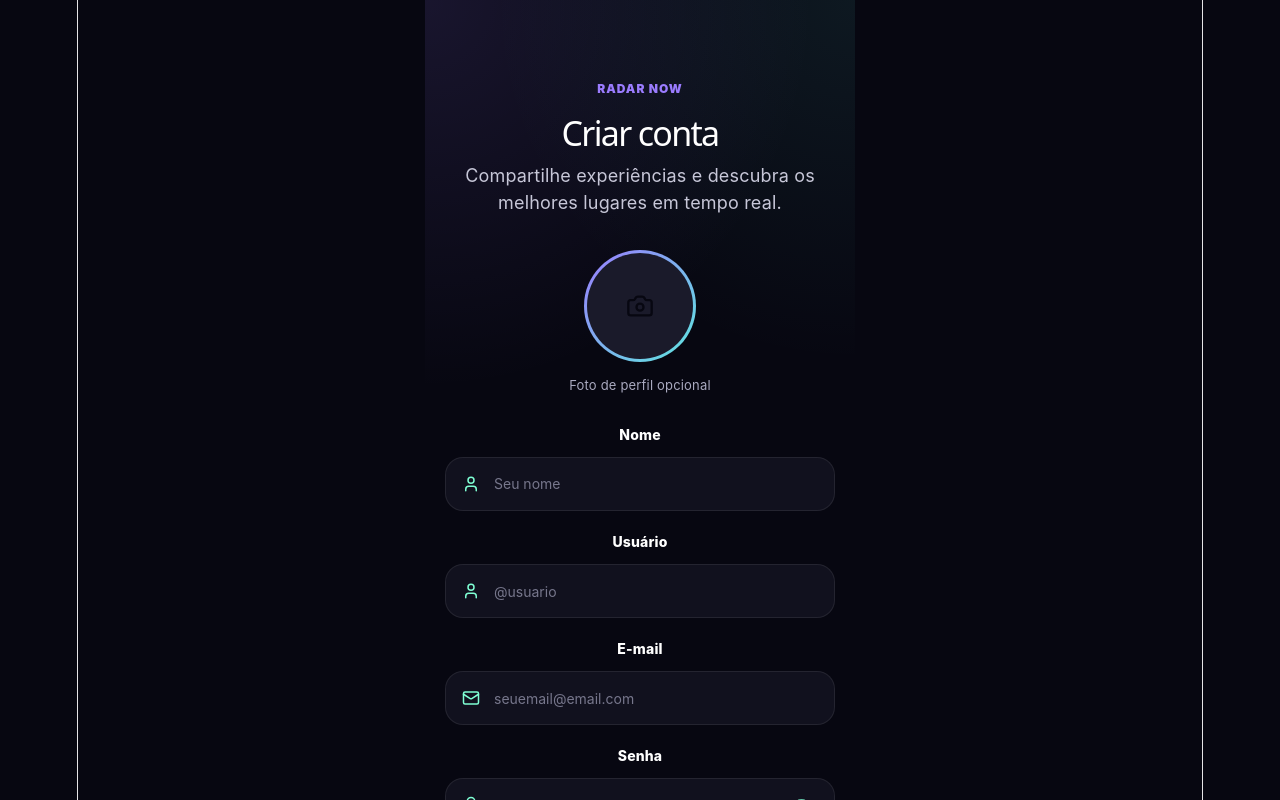
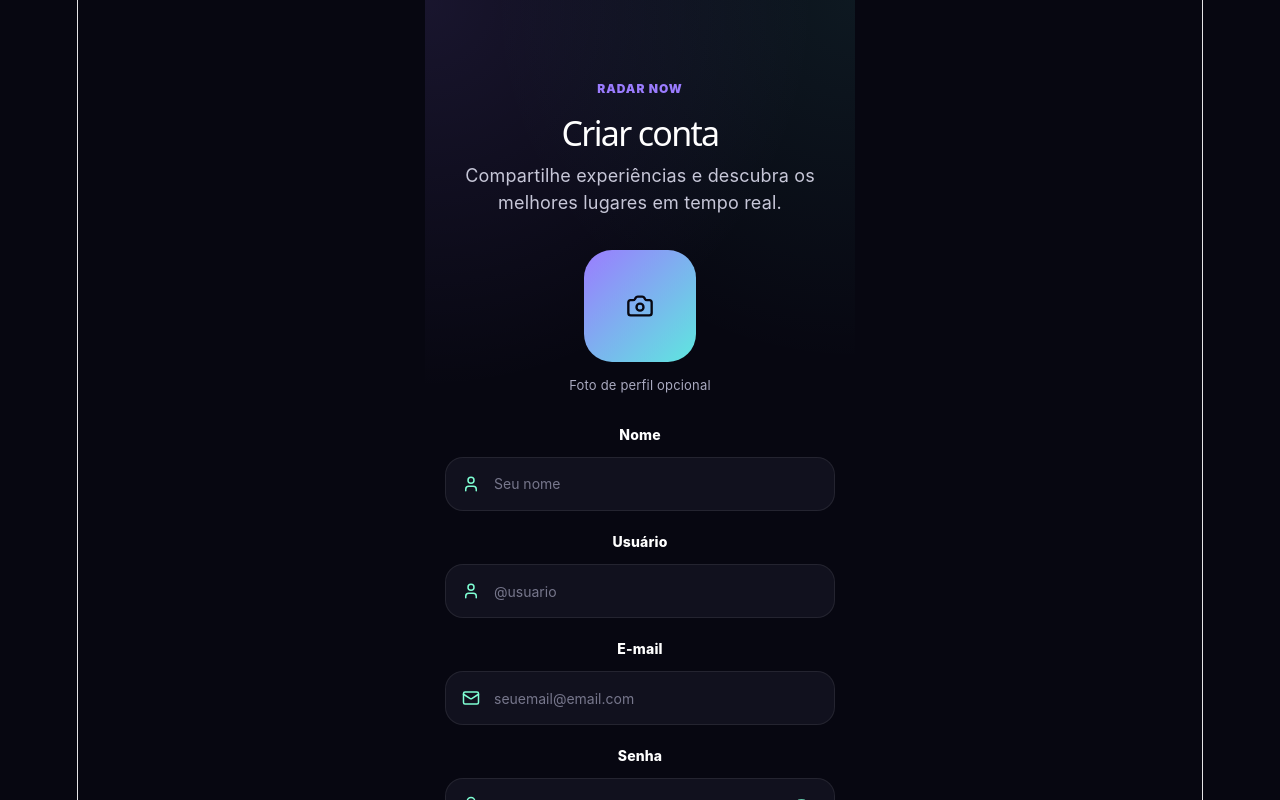
Before and after one commit to larissasiqueiraa/radarnow, a React (Vite) app in the folder frontend/: page /cadastro in a window 1280 px wide. Shown: the top 800 px of the page. Built offline with nearby package versions, Linux system fonts and the light colour scheme; no server answers.

Commit message:
Padroniza visual dos avatares

```diff
--- a/frontend/src/components/Avatar/Avatar.jsx
+++ b/frontend/src/components/Avatar/Avatar.jsx
@@ -124,6 +124,7 @@ function Avatar({
           : "Avatar do usuário"
       }
     >
+      <span className="rn-avatar-content">
         {mostrarFoto ? (
           <img
             src={foto}
@@ -151,6 +152,7 @@ function Avatar({
           />
         ) : null}
       </span>
+    </span>
   );
 }
 
--- a/frontend/src/components/Header/Header.css
+++ b/frontend/src/components/Header/Header.css
@@ -3,12 +3,7 @@
   height: 92px;
   padding: 18px 24px;
 
-  background:
-    linear-gradient(
-      135deg,
-      #171129 0%,
-      #07101a 100%
-    );
+  background: linear-gradient(135deg, #171129 0%, #07101a 100%);
 
   display: flex;
   align-items: center;
@@ -16,9 +11,7 @@
 
   position: relative;
 
-  border-bottom:
-    1px solid
-    rgba(255, 255, 255, 0.04);
+  border-bottom: 1px solid rgba(255, 255, 255, 0.04);
 }
 
 .app-logo,
@@ -43,8 +36,7 @@
   right: 26px;
   top: 50%;
 
-  transform:
-    translateY(-50%);
+  transform: translateY(-50%);
 
   width: 58px;
   height: 58px;
@@ -52,12 +44,9 @@
   border-radius: 50%;
   padding: 3px;
 
-  background:
-    rgba(155, 124, 255, 0.14);
+  background: rgba(155, 124, 255, 0.14);
 
-  border:
-    2px solid
-    rgba(155, 124, 255, 0.28);
+  border: 2px solid rgba(155, 124, 255, 0.28);
 
   color: #ffffff;
 
@@ -70,24 +59,19 @@
 
   transition: none;
 
-  -webkit-tap-highlight-color:
-    transparent;
+  -webkit-tap-highlight-color: transparent;
 }
 
 .app-profile-btn:visited,
 .app-profile-btn:hover,
 .app-profile-btn:active,
 .app-profile-btn:focus {
-  background:
-    rgba(155, 124, 255, 0.14);
-
-  border-color:
-    rgba(155, 124, 255, 0.28);
+  background: transparent;
+  border: none;
 
   color: #ffffff;
 
-  transform:
-    translateY(-50%);
+  transform: translateY(-50%);
 
   box-shadow: none;
   filter: none;
@@ -99,8 +83,7 @@
 }
 
 .app-profile-btn:focus-visible {
-  outline:
-    2px solid #9b7cff;
+  outline: 2px solid #9b7cff;
 
   outline-offset: 3px;
 }
--- a/frontend/src/pages/EditarPerfil/EditarPerfil.css
+++ b/frontend/src/pages/EditarPerfil/EditarPerfil.css
@@ -118,30 +118,11 @@
   width: 112px;
   height: 112px;
 
-  border-radius: 50%;
-
-  background:
-    linear-gradient(
-      #1a1a2a,
-      #1a1a2a
-    )
-    padding-box,
-    linear-gradient(
-      135deg,
-      #9b7cff,
-      #5ee7df
-    )
-    border-box;
-
-  border:
-    3px solid transparent;
-
   display: flex;
   align-items: center;
   justify-content: center;
 
   cursor: pointer;
-
   margin-bottom: 10px;
 }
 
--- a/frontend/src/pages/Perfil/Perfil.css
+++ b/frontend/src/pages/Perfil/Perfil.css
@@ -84,29 +84,11 @@
 .perfil-avatar {
   width: 112px;
   height: 112px;
-  border-radius: 50%;
-
-  background:
-    linear-gradient(
-      #1a1a2a,
-      #1a1a2a
-    )
-    padding-box,
-    linear-gradient(
-      135deg,
-      #9b7cff,
-      #5ee7df
-    )
-    border-box;
-
-  border:
-    3px solid transparent;
 
   display: flex;
   align-items: center;
   justify-content: center;
 
-  overflow: hidden;
   margin-bottom: 18px;
 }
 
```
Lines whose indentation alone changed are shown as unchanged.
